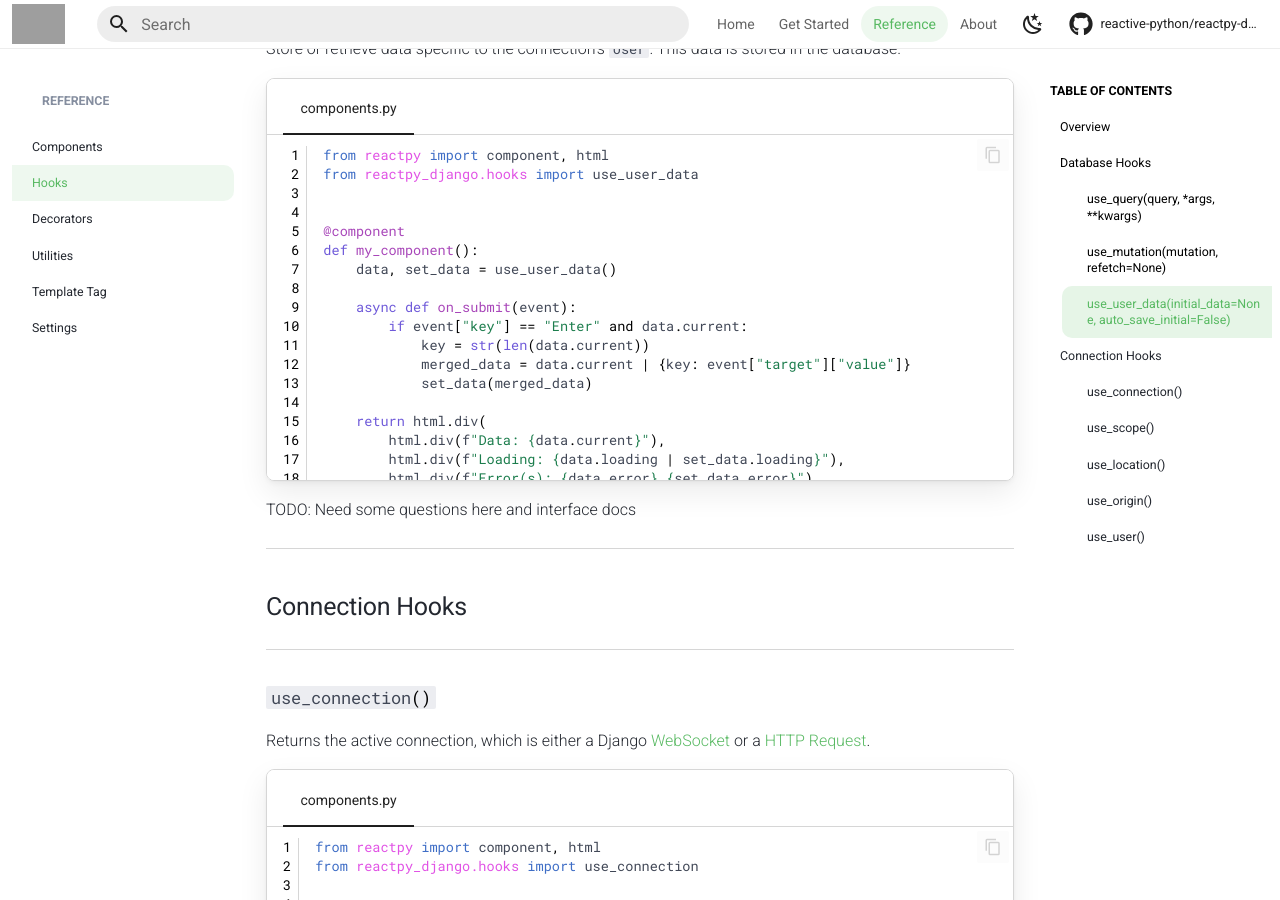
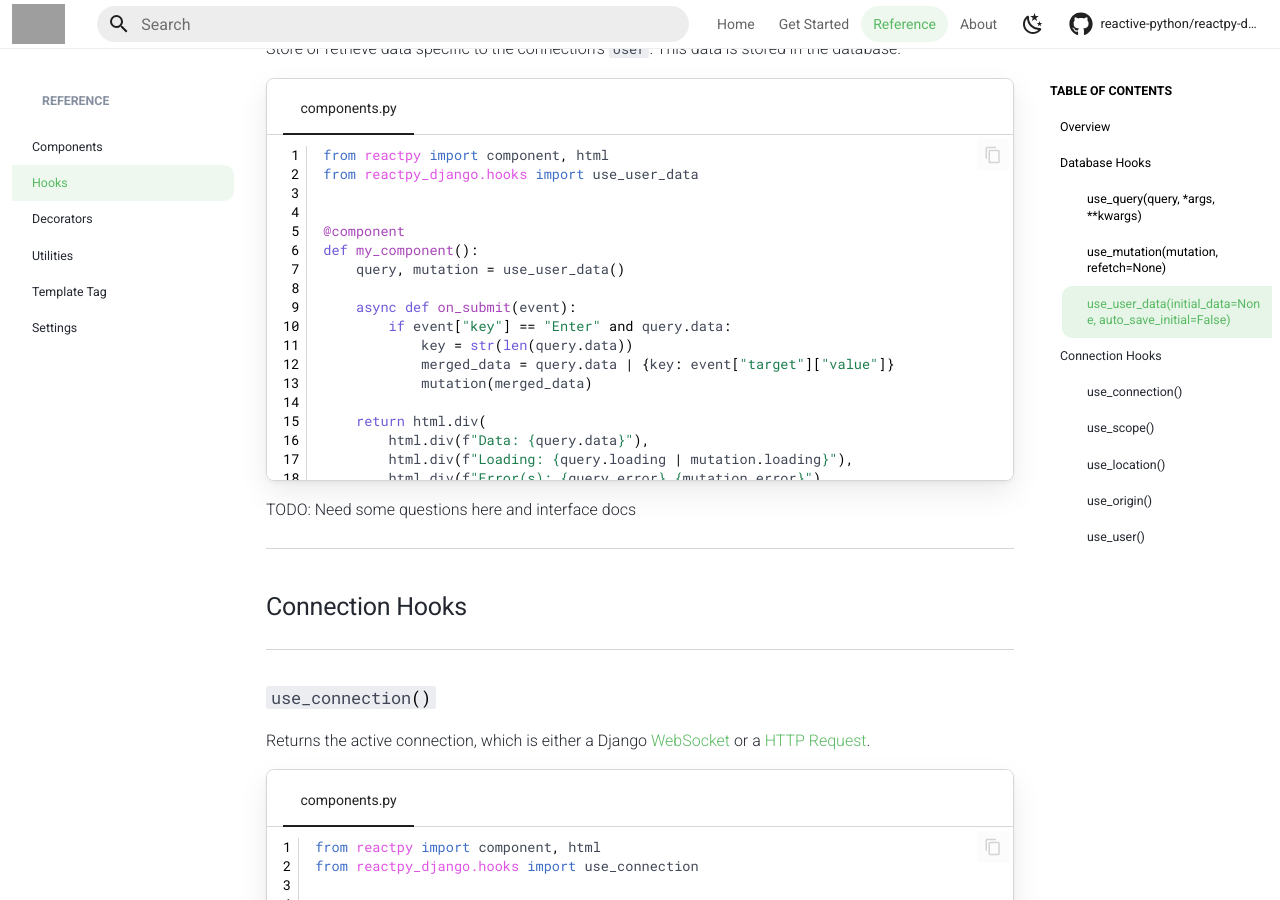
Before and after one commit to reactive-python/reactpy-django, an MkDocs documentation site: the page built from docs/src/reference/hooks.md, in a window 1280 px wide and 900 px high, scrolled down 2446 px. Built offline with MkDocs 1.6.1 and Material for MkDocs 9.7.7, drawn with Linux system fonts in a browser that asks for light colours; comment, search, counter and statistics services are not loaded; the version menu is left out; grey boxes are pictures that could not be loaded.

Commit message:
new interface

```diff
--- a/docs/python/use-user-data.py
+++ b/docs/python/use-user-data.py
@@ -4,17 +4,17 @@ from reactpy_django.hooks import use_user_data
 
 @component
 def my_component():
-    data, set_data = use_user_data()
+    query, mutation = use_user_data()
 
     async def on_submit(event):
-        if event["key"] == "Enter" and data.current:
-            key = str(len(data.current))
-            merged_data = data.current | {key: event["target"]["value"]}
-            set_data(merged_data)
+        if event["key"] == "Enter" and query.data:
+            key = str(len(query.data))
+            merged_data = query.data | {key: event["target"]["value"]}
+            mutation(merged_data)
 
     return html.div(
-        html.div(f"Data: {data.current}"),
-        html.div(f"Loading: {data.loading | set_data.loading}"),
-        html.div(f"Error(s): {data.error} {set_data.error}"),
+        html.div(f"Data: {query.data}"),
+        html.div(f"Loading: {query.loading | mutation.loading}"),
+        html.div(f"Error(s): {query.error} {mutation.error}"),
         html.input({"on_key_press": on_submit}),
     )
```
Also changed, not shown: docs/src/reference/settings.md (+1 -1 lines), 3 other files.
